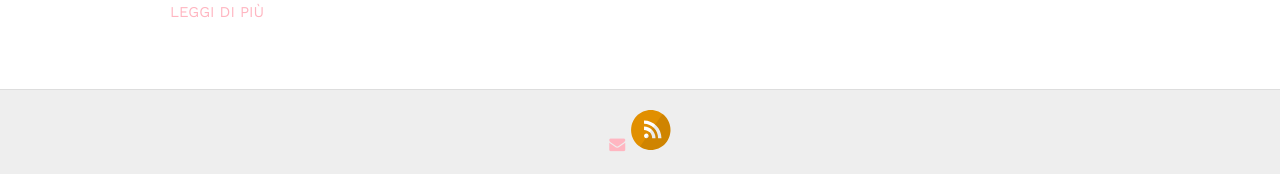
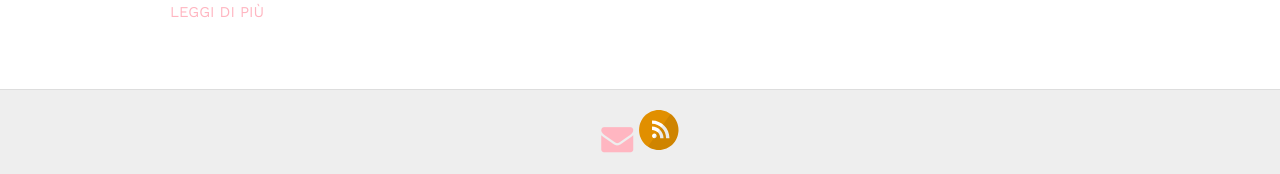
Before and after one commit to marste/Erica, a Jekyll site: the page built from index.html, in a window 1280 px wide. Shown: the part 766-940 px from the top of the page. Built offline with Jekyll 4.4.1, drawn with Linux system fonts in a browser that asks for light colours; nearby versions of some CDN libraries.

```diff
--- a/_includes/svg-icons.html
+++ b/_includes/svg-icons.html
@@ -1,5 +1,5 @@
 {% if site.footer-links.dribbble %}<a href="https://dribbble.com/{{ site.footer-links.dribbble }}"><i class="svg-icon dribbble"></i></a>{% endif %}
-{% if site.footer-links.email %}<a href="mailto:{{ site.footer-links.email }}"><i class="fa fa-envelope" aria-hidden="true"></i></a>{% endif %}
+{% if site.footer-links.email %}<a href="mailto:{{ site.footer-links.email }}"><i class="fa fa-envelope fa-2x"></i></a>{% endif %}
 {% if site.footer-links.facebook %}<a href="https://www.facebook.com/{{ site.footer-links.facebook }}"><i class="svg-icon facebook"></i></a>{% endif %}
 {% if site.footer-links.flickr %}<a href="https://www.flickr.com/{{ site.footer-links.flickr }}"><i class="svg-icon flickr"></i></a>{% endif %}
 {% if site.footer-links.github %}<a href="https://github.com/{{ site.footer-links.github }}"><i class="svg-icon github"></i></a>{% endif %}
```
